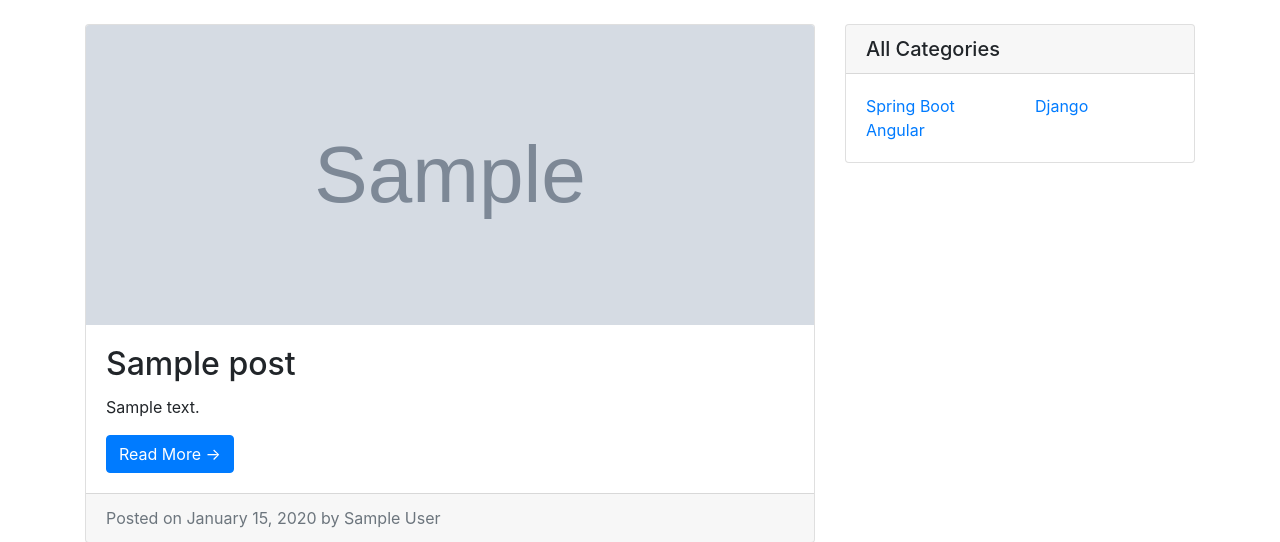
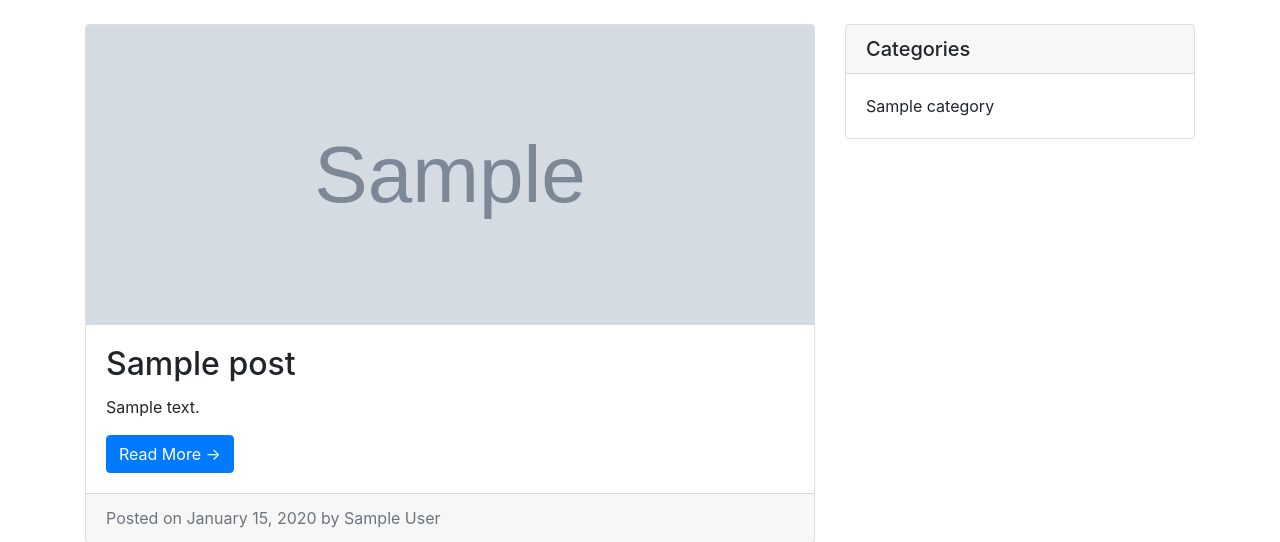
Before and after one commit to edgar-code-repository/django_simple_blog, a Django app: page /posts/ in a window 1280 px wide. Shown: the part 56-598 px from the top of the page. Run offline with Django 3.2, Linux system fonts and the light colour scheme; tables that the repository leaves empty hold one stand-in row (values such as "Sample post"); grey boxes marked "Sample" are stand-in pictures; some libraries are stand-ins or nearby versions.

Commit message:
Se agrega despliegue de categorias en pagina de posts

```diff
--- a/main/templates/main/posts.html
+++ b/main/templates/main/posts.html
@@ -88,26 +88,18 @@
 
 
     <div class="card my-4">
-        <h5 class="card-header">All Categories</h5>
+        <h5 class="card-header">Categories</h5>
         <div class="card-body">
             <div class="row">
-                <div class="col-lg-6">
-                  <ul class="list-unstyled mb-0">
-                    <li>
-                      <a href="#">Spring Boot</a>
-                    </li>
-                    <li>
-                      <a href="#">Angular</a>
-                    </li>
-                  </ul>
-                </div>
-                <div class="col-lg-6">
-                  <ul class="list-unstyled mb-0">
-                    <li>
-                      <a href="#">Django</a>
-                    </li>
-                  </ul>
-                </div>
+                {% if categories_list %}
+                    {% for category in categories_list %}
+                        <div class="col-lg-12">
+                            <ul class="list-unstyled mb-0">
+                                <li>{{ category.name }}</li>
+                            </ul>
+                        </div>
+                    {% endfor %}
+                {% endif %}
             </div>
         </div>
     </div>
--- a/main/views.py
+++ b/main/views.py
@@ -1,7 +1,7 @@
 from django.core.paginator import Paginator
 from django.views.generic import ListView, DetailView
 
-from .models import Post
+from .models import Post, Category
 
 
 class PostList(ListView):
@@ -26,6 +26,14 @@ class PostList(ListView):
 
         print("[PostList][paginator_page: " + str(paginator_page.object_list) + "]")
 
+        for post in paginator_page.object_list:
+            category = Category.objects.get(pk=post.category.id)
+
+            if category not in categories_list:
+                categories_list.append(category)
+
+        context['categories_list'] = categories_list
+
         return context
 
 
```
